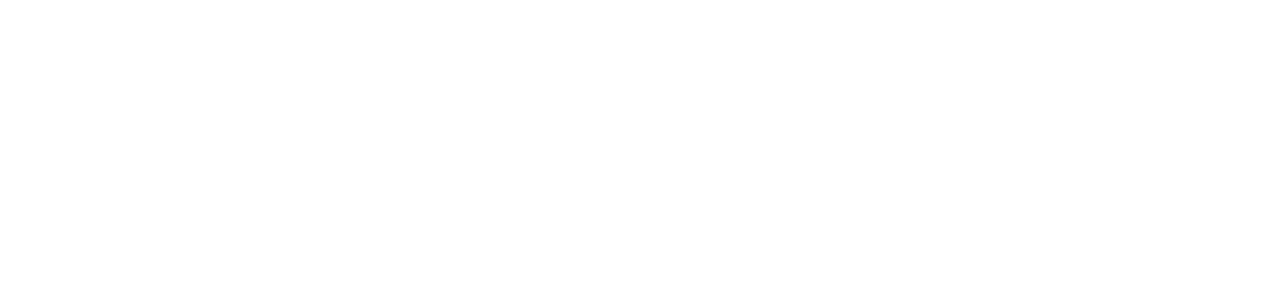
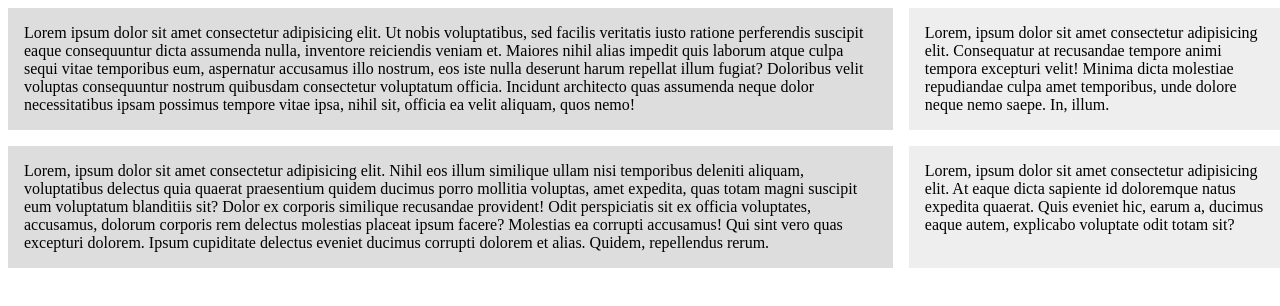
Before and after one commit to kingedward35/grid, a plain HTML site: page index.html in a window 1280 px wide. Drawn offline with Linux system fonts and the light colour scheme.

Commit message:
Initial intro to CSS Grids

```diff
--- a/index.html
+++ b/index.html
@@ -5,11 +5,36 @@
   <meta charset="UTF-8">
   <meta name="viewport" content="width=device-width, initial-scale=1.0">
   <meta http-equiv="X-UA-Compatible" content="ie=edge">
-  <title>Document</title>
+  <title>CSS Grid</title>
+  <link rel="stylesheet" href="src/css/styles.css">
 </head>
 
 <body>
-
+  <div class="grid">
+    <div>
+      Lorem ipsum dolor sit amet consectetur adipisicing elit. Ut nobis voluptatibus, sed facilis veritatis iusto
+      ratione perferendis suscipit eaque consequuntur dicta assumenda nulla, inventore reiciendis veniam et. Maiores
+      nihil alias impedit quis laborum atque culpa sequi vitae temporibus eum, aspernatur accusamus illo nostrum, eos
+      iste nulla deserunt harum repellat illum fugiat? Doloribus velit voluptas consequuntur nostrum quibusdam
+      consectetur voluptatum officia. Incidunt architecto quas assumenda neque dolor necessitatibus ipsam possimus
+      tempore vitae ipsa, nihil sit, officia ea velit aliquam, quos nemo!
+    </div>
+    <div>Lorem, ipsum dolor sit amet consectetur adipisicing elit. Consequatur at recusandae tempore animi tempora
+      excepturi velit! Minima dicta molestiae repudiandae culpa amet temporibus, unde dolore neque nemo saepe. In,
+      illum.
+    </div>
+    <div>
+      Lorem, ipsum dolor sit amet consectetur adipisicing elit. Nihil eos illum similique ullam nisi temporibus
+      deleniti aliquam, voluptatibus delectus quia quaerat praesentium quidem ducimus porro mollitia voluptas, amet
+      expedita, quas totam magni suscipit eum voluptatum blanditiis sit? Dolor ex corporis similique recusandae
+      provident! Odit perspiciatis sit ex officia voluptates, accusamus, dolorum corporis rem delectus molestias
+      placeat ipsum facere? Molestias ea corrupti accusamus! Qui sint vero quas excepturi dolorem. Ipsum cupiditate
+      delectus eveniet ducimus corrupti dolorem et alias. Quidem, repellendus rerum.
+    </div>
+    <div>Lorem, ipsum dolor sit amet consectetur adipisicing elit. At eaque dicta sapiente id doloremque natus
+      expedita quaerat. Quis eveniet hic, earum a, ducimus eaque autem, explicabo voluptate odit totam sit?
+    </div>
+  </div>
 </body>
 
 </html>
--- a/src/css/styles.css
+++ b/src/css/styles.css
@@ -0,0 +1,17 @@
+.grid {
+  display: grid;
+  grid-template-columns: 70% 30%;
+  grid-gap: 1em;
+  /* grid-column-gap: 1em;
+  grid-row-gap: 1em; */
+  /* grid-template-columns: 40% 30% 30%; */
+}
+
+.grid > div {
+  background-color: #eee;
+  padding: 1em;
+}
+
+.grid > div:nth-child(odd) {
+  background-color: #ddd;
+}
--- /dev/null
+++ b/src/css/styles2.css
@@ -0,0 +1,30 @@
+.grid {
+  display: grid;
+  /* Recommend using fr over % or px */
+  /* grid-template-columns: 1fr 2fr 1fr; */
+  grid-template-columns: repeat(3, 1fr);
+  grid-gap: 1em;
+  /* grid-auto-rows: 100px; */
+  grid-auto-rows: minmax(100px, auto);
+}
+
+.grid > div {
+  background-color: #eee;
+  padding: 1em;
+}
+
+.grid > div:nth-child(odd) {
+  background-color: #ddd;
+}
+
+.nested {
+  display: grid;
+  grid-template-columns: repeat(3, 1fr);
+  grid-auto-rows: 70px;
+  grid-gap: 1em;
+}
+
+.nested > div {
+  border: #333 1px solid;
+  padding: 1em;
+}
--- /dev/null
+++ b/src/css/styles3.css
@@ -0,0 +1,40 @@
+.grid {
+  display: grid;
+  grid-template-columns: 1fr 2fr 1fr;
+  grid-auto-rows: minmax(100px, auto);
+  grid-gap: 1em;
+  /* justify-items: start; */
+  /* align-items: start; */
+}
+
+.grid > div {
+  background-color: #eee;
+  padding: 1em;
+}
+
+.grid > div:nth-child(odd) {
+  background-color: #ddd;
+}
+
+.box1 {
+  /* align-self: start; */
+  grid-column: 1/3;
+  grid-row: 1/3;
+}
+
+.box2 {
+  /* align-self: end; */
+  grid-column: 3;
+  grid-row: 1/3;
+}
+
+.box3 {
+  /* justify-self: end; */
+  grid-column: 2/4;
+  grid-row: 3;
+}
+
+.box4 {
+  grid-column: 1;
+  grid-row: 2/4;
+}
```
Also changed, not shown: index2.html (added, +36 -0 lines), index3.html (added, +21 -0 lines).
